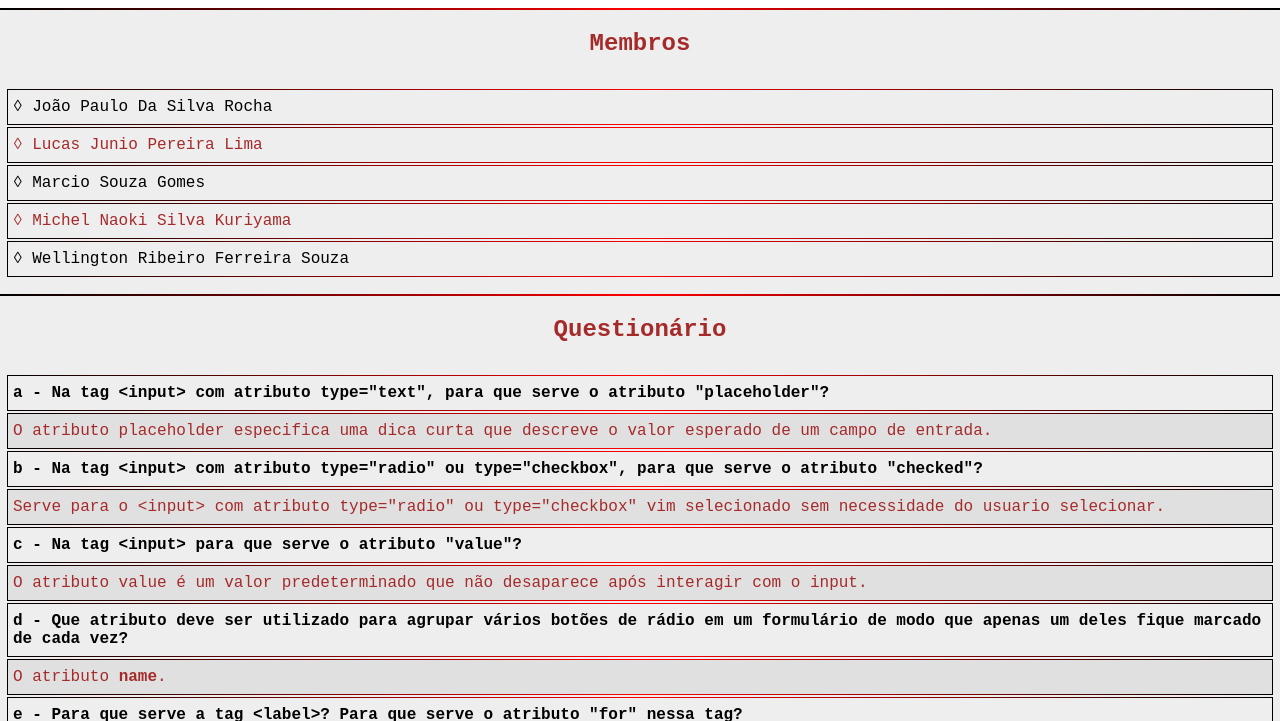
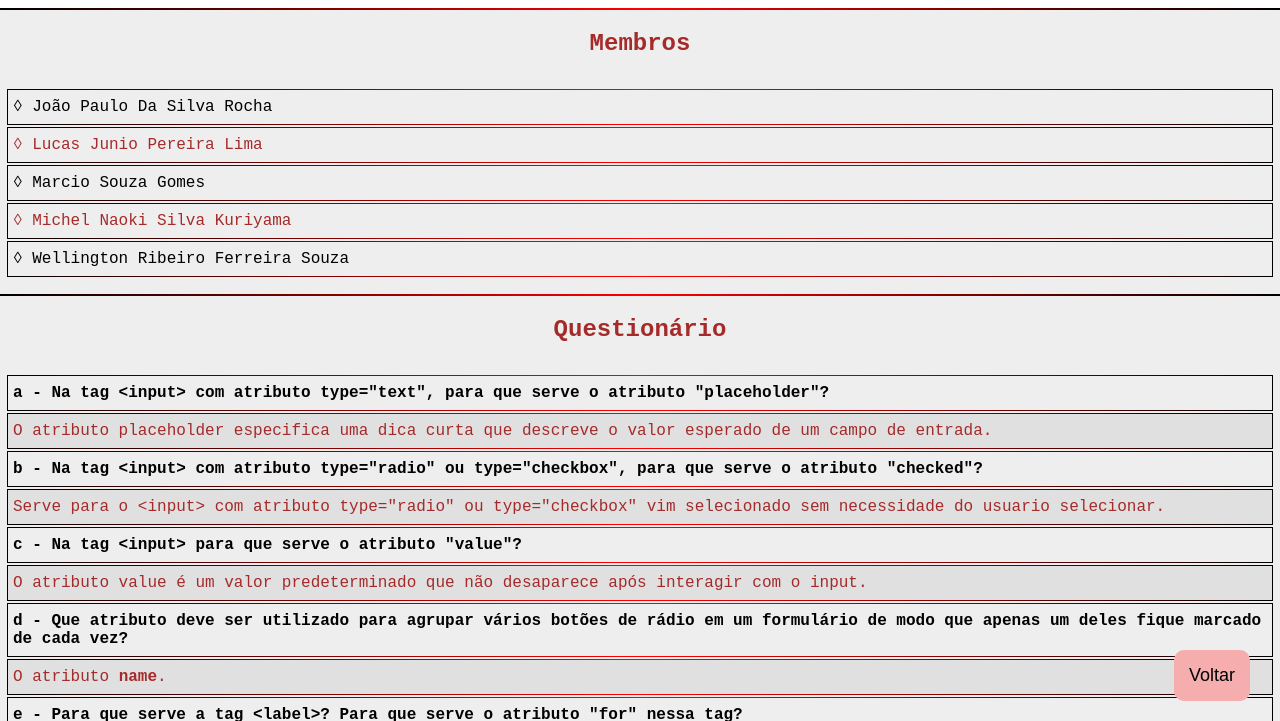
Before and after one commit to adsMichel/formularioPadroesWeb, a plain HTML site: page index.html in a window 1280 px wide. Shown: the part 79-800 px from the top of the page. Drawn offline with Linux system fonts and the light colour scheme.

Commit message:
add button back

```diff
--- a/index.html
+++ b/index.html
@@ -8,7 +8,7 @@
 </head>
 <body>
     <header>
-        <h1>Exercício de Padrões Web - Formulários</h1>
+        <h1 id="header">Exercício de Padrões Web - Formulários</h1>
     </header>
     <main>
         <h2 class="table-head borda-topo">Membros</h2>
@@ -253,5 +253,8 @@
                </tr>
             </tbody>
         </table>
+        <a href="#header">
+            <button id="btn" title="Voltar ao início">Voltar</button>
+        </a>
 </body>
 </html>
--- a/style.css
+++ b/style.css
@@ -2,6 +2,7 @@
     box-sizing: border-box;
     margin: 0;
     padding: 0;
+    scroll-behavior: smooth;
 }
 
 body {
@@ -144,3 +145,16 @@ select, option {
   height: 30px;
   text-align: center;
 }
+
+#btn {
+  position: fixed;
+  bottom: 20px;
+  right: 30px;
+  border: none;
+  padding: 15px;
+  background-color: #f5adad;
+  color: black;
+  font-size: 18px;
+  cursor: pointer;
+  border-radius: 10px;
+}
```
Also changed, not shown: lista.html (+4 -1 lines).
